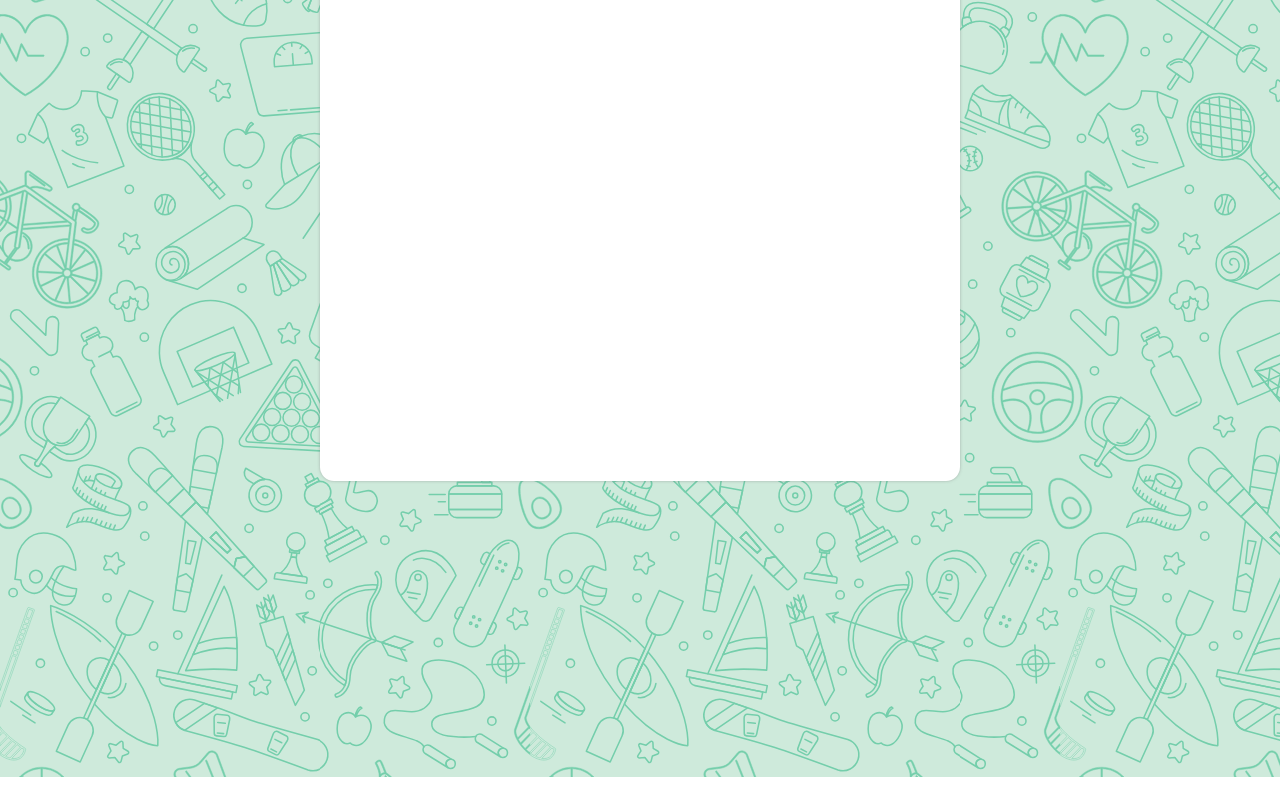
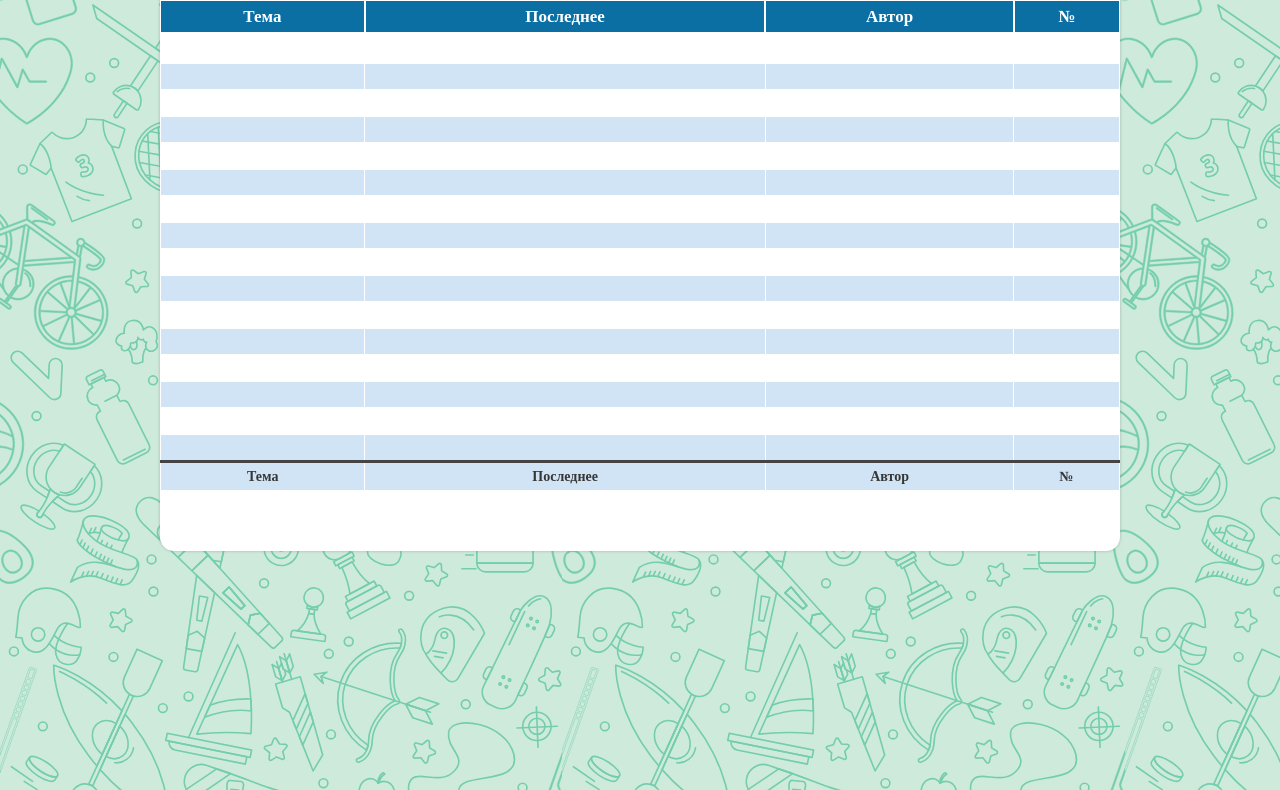
Before and after one commit to ubermint/ubermint.github.io, a plain HTML site: page forum.html in a window 1280 px wide. Shown: the part 371-1161 px from the top of the page. Drawn offline with nearby package versions, Linux system fonts and the light colour scheme.

Commit message:
update 2

```diff
--- a/css/index.css
+++ b/css/index.css
@@ -34,7 +34,27 @@ body {
 .myhero {
 	background-color: #fff;
 	box-shadow: 0 0 3px 0 rgba(122,122,122,0.5);
-	border-radius: 14px;
+	border-radius: 3px;
+}
+
+.myhero2 {
+	background-color: #fff;
+	box-shadow: 0 0 3px 0 rgba(122,122,122,0.5);
+	border-radius: 0 0 100% 100%;
+	height: 70px;
+	padding: 0 0 0 0;
+}
+
+.mynavbar2 {
+	color: black;
+	background-color: #fff4e2;
+	height: 15px;
+	margin-bottom: 0;
+}
+
+.myfind {
+	width: 20%;
+	margin: 0 57% 0 43%;
 }
 
 .mynavbar {
--- a/css/login.css
+++ b/css/login.css
@@ -9,3 +9,53 @@ body {
 .mylogin {
 	padding: 10% 20% 0 20%;
 }
+
+.myforum {
+	margin: 4em 0 0 0;
+	width: 100%;
+}
+
+
+table.paleBlueRows {
+  font-family: "Times New Roman", Times, serif;
+  border: 1px solid #FFFFFF;
+  width: 100%;
+  height: 100%;
+  text-align: center;
+  border-collapse: collapse;
+}
+table.paleBlueRows td, table.paleBlueRows th {
+  border: 1px solid #FFFFFF;
+  padding: 3px 2px;
+}
+table.paleBlueRows tbody td {
+  font-size: 13px;
+}
+table.paleBlueRows tr:nth-child(even) {
+  background: #D0E4F5;
+}
+table.paleBlueRows thead {
+  background: #0B6FA4;
+  border-bottom: 5px solid #FFFFFF;
+}
+table.paleBlueRows thead th {
+  font-size: 17px;
+  font-weight: bold;
+  color: #FFFFFF;
+  text-align: center;
+  border-left: 2px solid #FFFFFF;
+}
+table.paleBlueRows thead th:first-child {
+  border-left: none;
+}
+
+table.paleBlueRows tfoot {
+  font-size: 14px;
+  font-weight: bold;
+  color: #333333;
+  background: #D0E4F5;
+  border-top: 3px solid #444444;
+}
+table.paleBlueRows tfoot td {
+  font-size: 14px;
+}
--- a/forum.html
+++ b/forum.html
@@ -32,13 +32,157 @@
                 </nav>
             </div>
         </section>
+
+
+        <section name="top2" class="hero">
+            <div class="hero-body myhero2">
+                <nav class="level navbar mynavbar2">
+
+
+                    <div class="level-item field has-text-centered has-addons myfind">
+                      <div class="control">
+                        <input class="input" type="text" placeholder="Введите запрос">
+                      </div>
+                      <div class="control">
+                        <a class="button is-info">
+                          Поиск
+                        </a>
+                      </div>
+                    </div>
+
+
+
+                </nav>
+            </div>
+        </section>
+
         <div class="columns mysite is-centered">
-            <div class="column is-half myfeed">
-                <div class="container myfeed-content">
+            <div class="column is-9 myfeed ">
+                <div class="container myfeed-content myforum">
                     <section class="section myfeed-header">
                         <h1 class="title has-text-left">Форум (не работает)</h1>
                     </section>
+
+                    <table class="paleBlueRows" style="height: 189px;" >
+<thead>
+<tr>
+<th>Тема</th>
+<th>Последнее</th>
+<th>Автор</th>
+<th>№</th>
+</tr>
+</thead>
+<tfoot>
+<tr>
+<th>Тема</th>
+<th>Последнее</th>
+<th>Автор</th>
+<th>№</th>
+</tr>
+</tfoot>
+<tbody>
+<tr>
+<td>&nbsp;</td>
+<td>&nbsp;</td>
+<td>&nbsp;</td>
+<td>&nbsp;</td>
+</tr>
+<tr>
+<td>&nbsp;</td>
+<td>&nbsp;</td>
+<td>&nbsp;</td>
+<td>&nbsp;</td>
+</tr>
+<tr>
+<td>&nbsp;</td>
+<td>&nbsp;</td>
+<td>&nbsp;</td>
+<td>&nbsp;</td>
+</tr>
+<tr>
+<td>&nbsp;</td>
+<td>&nbsp;</td>
+<td>&nbsp;</td>
+<td>&nbsp;</td>
+</tr>
+<tr>
+<td>&nbsp;</td>
+<td>&nbsp;</td>
+<td>&nbsp;</td>
+<td>&nbsp;</td>
+</tr>
+<tr>
+<td>&nbsp;</td>
+<td>&nbsp;</td>
+<td>&nbsp;</td>
+<td>&nbsp;</td>
+</tr>
+<tr>
+<td>&nbsp;</td>
+<td>&nbsp;</td>
+<td>&nbsp;</td>
+<td>&nbsp;</td>
+</tr>
+<tr>
+<td>&nbsp;</td>
+<td>&nbsp;</td>
+<td>&nbsp;</td>
+<td>&nbsp;</td>
+</tr>
+<tr>
+<td>&nbsp;</td>
+<td>&nbsp;</td>
+<td>&nbsp;</td>
+<td>&nbsp;</td>
+</tr>
+<tr>
+<td>&nbsp;</td>
+<td>&nbsp;</td>
+<td>&nbsp;</td>
+<td>&nbsp;</td>
+</tr>
+<tr>
+<td>&nbsp;</td>
+<td>&nbsp;</td>
+<td>&nbsp;</td>
+<td>&nbsp;</td>
+</tr>
+  <tr>
+<td>&nbsp;</td>
+<td>&nbsp;</td>
+<td>&nbsp;</td>
+<td>&nbsp;</td>
+</tr>
+  <tr>
+<td>&nbsp;</td>
+<td>&nbsp;</td>
+<td>&nbsp;</td>
+<td>&nbsp;</td>
+</tr>
+  <tr>
+<td>&nbsp;</td>
+<td>&nbsp;</td>
+<td>&nbsp;</td>
+<td>&nbsp;</td>
+</tr>
+  <tr>
+<td>&nbsp;</td>
+<td>&nbsp;</td>
+<td>&nbsp;</td>
+<td>&nbsp;</td>
+</tr>
+  <tr>
+<td>&nbsp;</td>
+<td>&nbsp;</td>
+<td>&nbsp;</td>
+<td>&nbsp;</td>
+</tr>
+</tbody>
+</table>
+
+
                 </div>
+
             </div>
         </div>
     </body>
--- a/js/map.js
+++ b/js/map.js
@@ -19,7 +19,7 @@ var map2 = new ol.Map({
     })
   ],
   view: new ol.View({
-    center: ol.proj.fromLonLat([8.40, 50.06]),
-    zoom: 10
+    center: ol.proj.fromLonLat([24.5336, 35.1835]),
+    zoom: 8
   })
 });
```
Also changed, not shown: about.html (+10 -7 lines), events.html (+4 -5 lines), index.html (+6 -4 lines).
